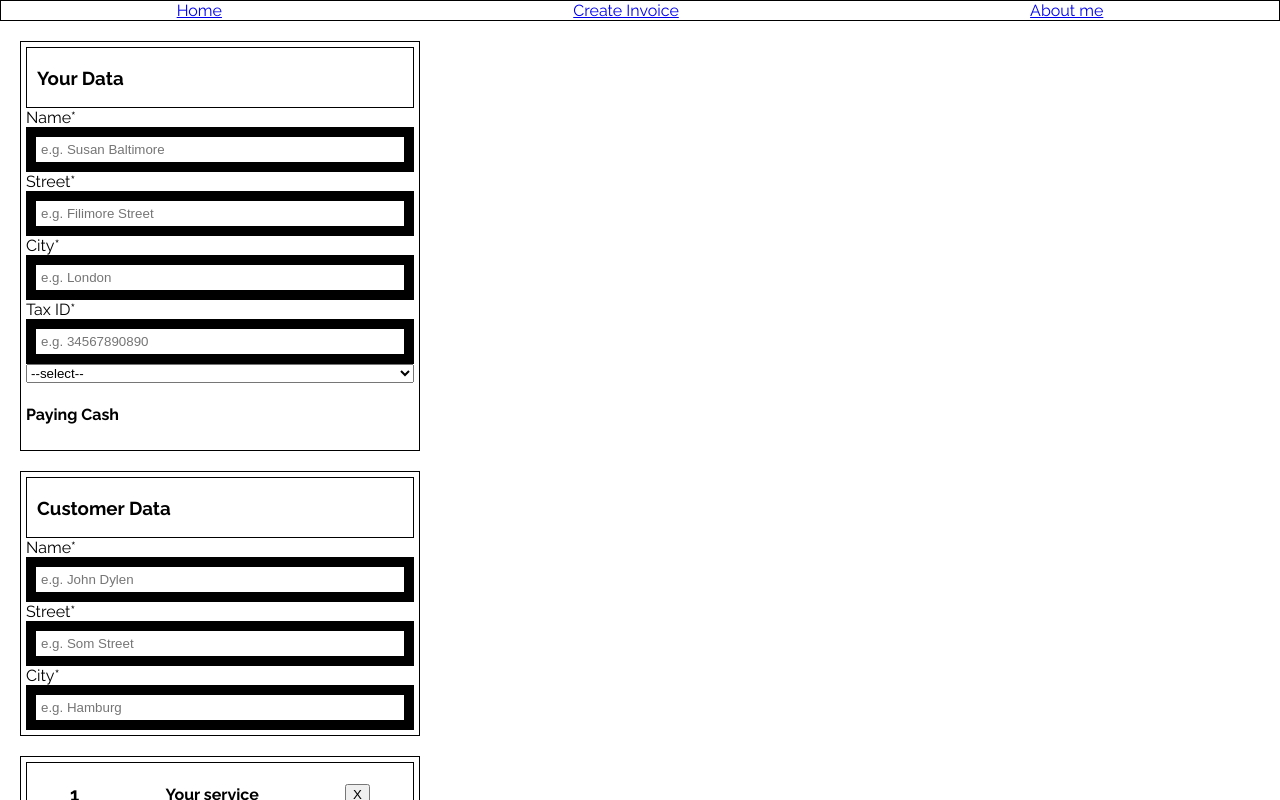
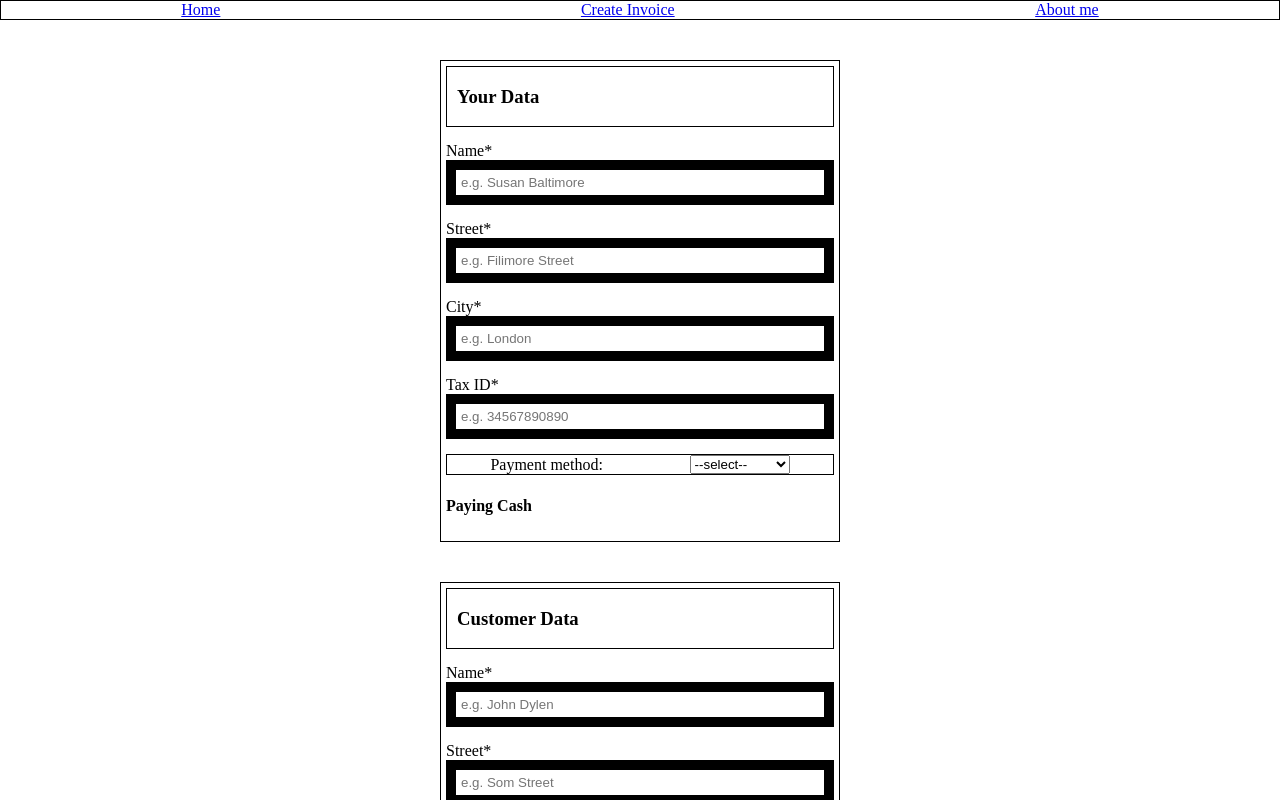
Before and after one commit to Murci2022/Invoicify-Capstone-Project, a Next.js app: page /createInvoice in a window 1280 px wide. Shown: the top 800 px of the page. Built offline with nearby package versions, Linux system fonts and the light colour scheme.

Commit message:
styling Input

```diff
--- /dev/null
+++ b/src/components/Positioning/CenterElement.jsx
@@ -0,0 +1,12 @@
+import styled from 'styled-components';
+const CenterElement = styled.div`
+	display: flex;
+
+	flex-direction: column;
+	flex-wrap: wrap;
+	width: 80%;
+	margin: 0 auto;
+	padding: 20px;
+`;
+
+export default CenterElement;
--- a/src/components/Positioning/InputCard.jsx
+++ b/src/components/Positioning/InputCard.jsx
@@ -1,6 +1,6 @@
 import styled from 'styled-components';
 
-const InputCard = styled.form`
+const InputCard = styled.div`
 	width: 400px;
 	display: flex;
 	flex-direction: column;
--- a/src/components/Positioning/InputField.jsx
+++ b/src/components/Positioning/InputField.jsx
@@ -4,6 +4,7 @@ const InputField = styled.input`
 	display: flex;
 	flex-direction: column;
 	align-items: center;
+	margin-bottom: 15px;
 	padding: 5px;
 	border: 10px solid black;
 `;
--- a/src/components/Positioning/LandingPageContainer.jsx
+++ b/src/components/Positioning/LandingPageContainer.jsx
@@ -6,12 +6,10 @@ const LandingPageContainer = styled.div`
 	align-items: center;
 	justify-content: center;
 	padding: 20px;
-	width: 100%;
-	max-width: 350px;
 	color: white;
-	text-align: center;
 	font-weight: 400;
 	line-height: 2rem;
+	text-align: center;
 `;
 
 export default LandingPageContainer;
--- a/src/components/Positioning/Service.jsx
+++ b/src/components/Positioning/Service.jsx
@@ -2,8 +2,9 @@ import styled from 'styled-components';
 
 const Service = styled.div`
 	display: flex;
+	align-items: center;
 	justify-content: space-between;
-	align-items: center;
+	margin-bottom: 15px;
 	padding: 0 10px;
 	border: 1px solid black;
 `;
--- a/src/pages/createInvoice.jsx
+++ b/src/pages/createInvoice.jsx
@@ -5,6 +5,7 @@ import StyledButton from '../components/Button/styled';
 import {CheckPaymentInfo} from '../components/CreateInvoice/CheckPaymentInfo';
 import {DisplayPaymentInfo} from '../components/CreateInvoice/DisplayPaymentInfo';
 import Header from '../components/Header';
+import CenterElement from '../components/Positioning/CenterElement';
 import InputCard from '../components/Positioning/InputCard';
 import InputField from '../components/Positioning/InputField';
 import InvoiceServiceList from '../components/Positioning/InvoiceServiceList';
@@ -149,14 +150,21 @@ export default function CreateInvoice() {
 					</div>
 				</Fragment>
 			) : (
+				<Fragment>
+					<Header />
+					<CenterElement>
 						<form
+							style={{
+								display: 'flex',
+								flexDirection: 'column',
+								alignItems: 'center',
+								justifyContetnt: 'Center',
+							}}
 							onSubmit={event => {
 								event.preventDefault();
 								setInvoice(true);
 							}}
 						>
-					<Header />
-
 							<InputCard>
 								<Service>
 									<h3>Your Data</h3>
@@ -200,6 +208,8 @@ export default function CreateInvoice() {
 									onChange={event => setTaxID(event.target.value)}
 								/>
 
+								<Wrapper>
+									<label htmlFor="select">Payment method:</label>
 									<select
 										onChange={event => {
 											const {value} = event.target;
@@ -211,6 +221,7 @@ export default function CreateInvoice() {
 										<option value="bank">bank transfer</option>
 										<option value="cash">cash</option>
 									</select>
+								</Wrapper>
 
 								<CheckPaymentInfo
 									bankName={bankName}
@@ -269,16 +280,14 @@ export default function CreateInvoice() {
 										/>
 									))}
 								</div>
-						<InputCard>
-							<h1>
+								<StyledButton type="submit">Submit</StyledButton>
+							</article>
+						</form>
 						<button type="button" onClick={() => handleAddForms()}>
 							Add more Service/Item
 						</button>
-							</h1>
-							<StyledButton type="submit">Submit</StyledButton>
-						</InputCard>
-					</article>
-				</form>
+					</CenterElement>
+				</Fragment>
 			)}
 		</div>
 	);
--- a/src/styles.js
+++ b/src/styles.js
@@ -8,9 +8,7 @@ export const GlobalStyle = createGlobalStyle`
 	}
 
 	html {
-        font-family: 'Raleway', sans-serif;
 		font-size: 16px;
-
 	}
 
 	body {
```
Also changed, not shown: src/components/Positioning/LandinPageArticle.jsx (added, +10 -0 lines), src/pages/index.js (+8 -5 lines). Lines whose indentation alone changed are shown as unchanged.
